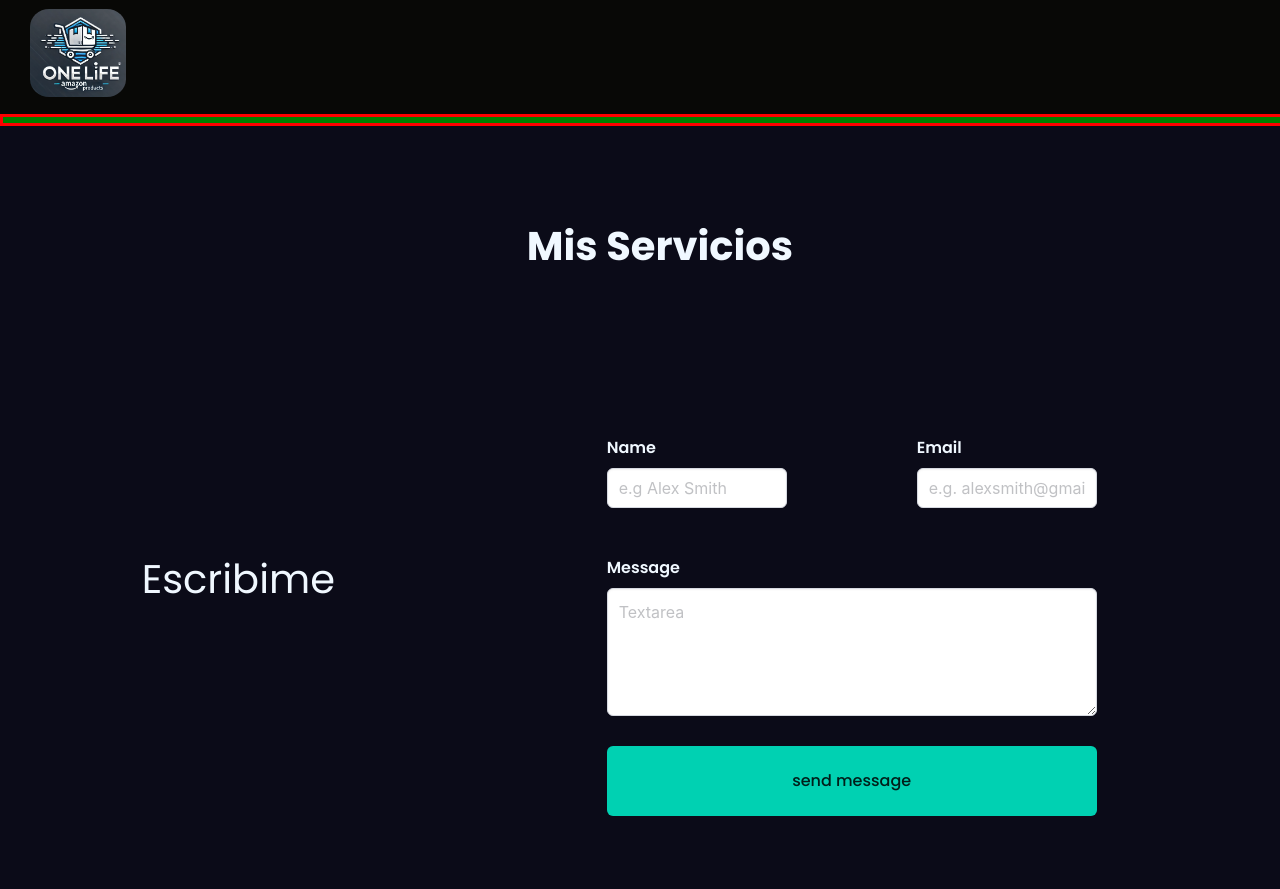
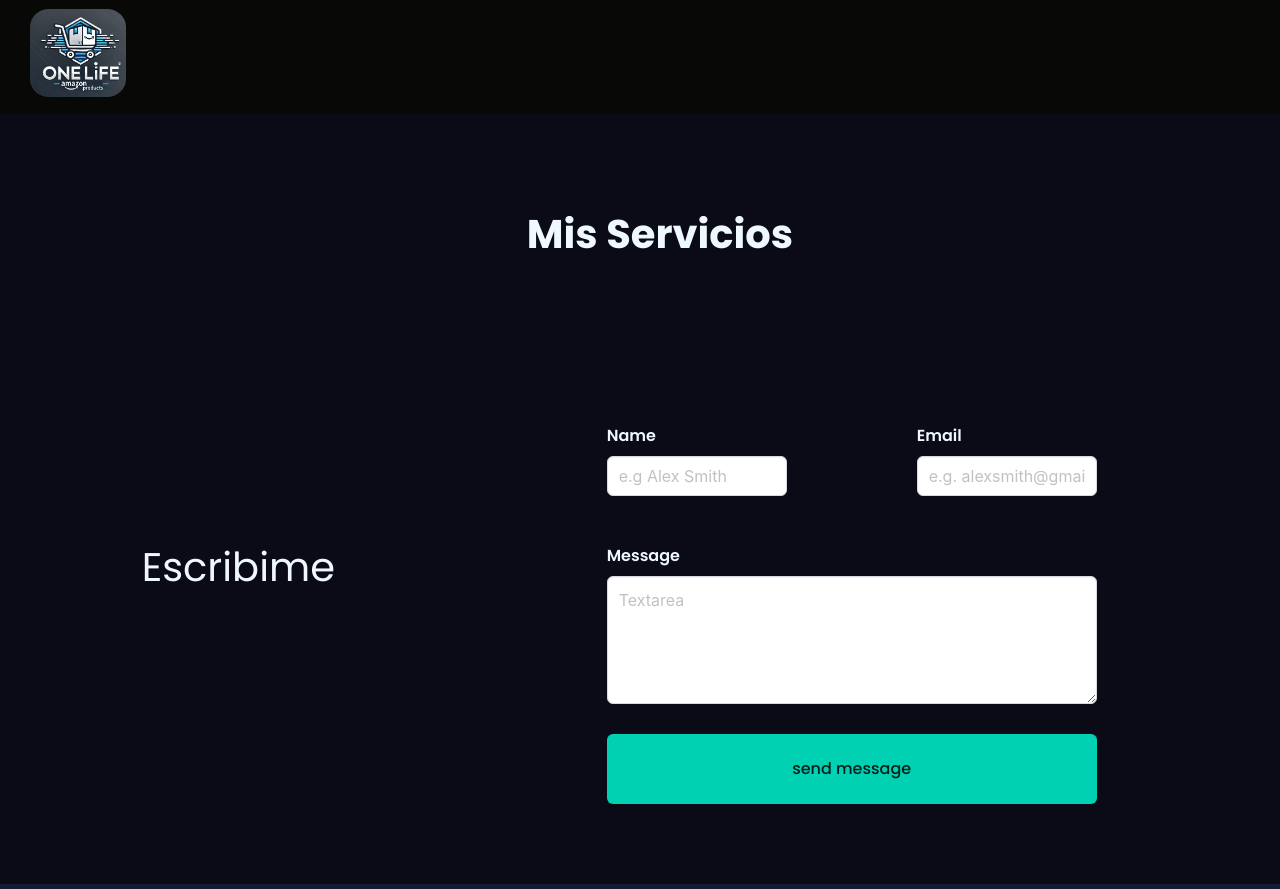
Before and after one commit to NaimGimenez/desafio-componentes, a website: page index.html in a window 1280 px wide. Shown: the top 889 px of the page. Drawn offline with nearby package versions, Linux system fonts and the light colour scheme; no server answers.

Commit message:
ultima actualizacion 6

```diff
--- a/index.css
+++ b/index.css
@@ -63,7 +63,7 @@ body {
 .content_presentacion{
   width: 100%;
   display: flex;
-  border: solid green;
+
 }@media(min-width:376px){
   .content_presentacion{
     display: flex;
@@ -88,7 +88,7 @@ body {
 
   .presentacion_control{
     width: 100%;
-    border: solid red;
+
     display: flex;
     flex-direction: column;
   }
@@ -101,7 +101,7 @@ body {
     align-items: center;
   }@media(min-width:376px){
     .container_uno{
-      border: solid blueviolet;
+
       width: 65%;
 
     }
```
